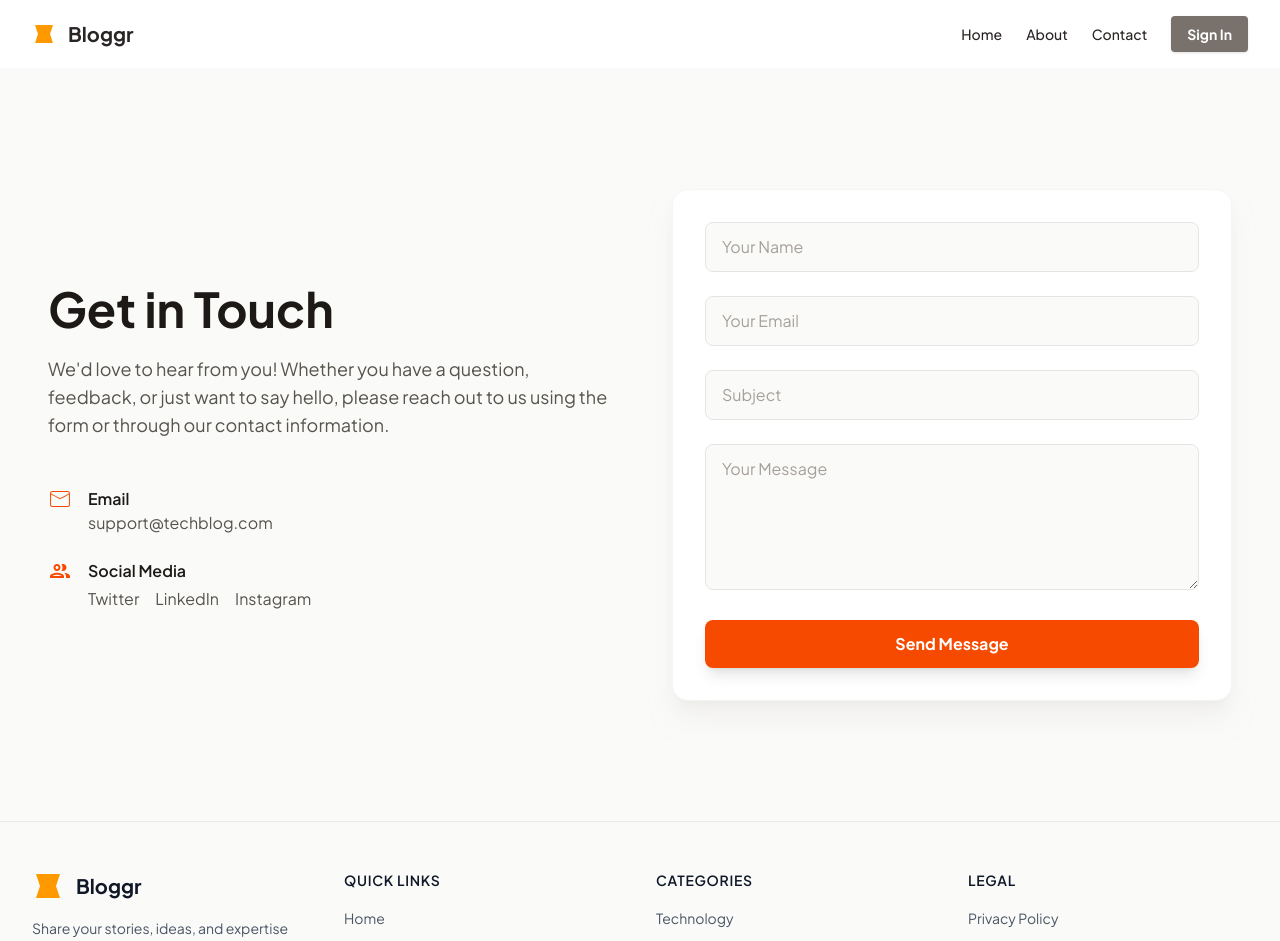
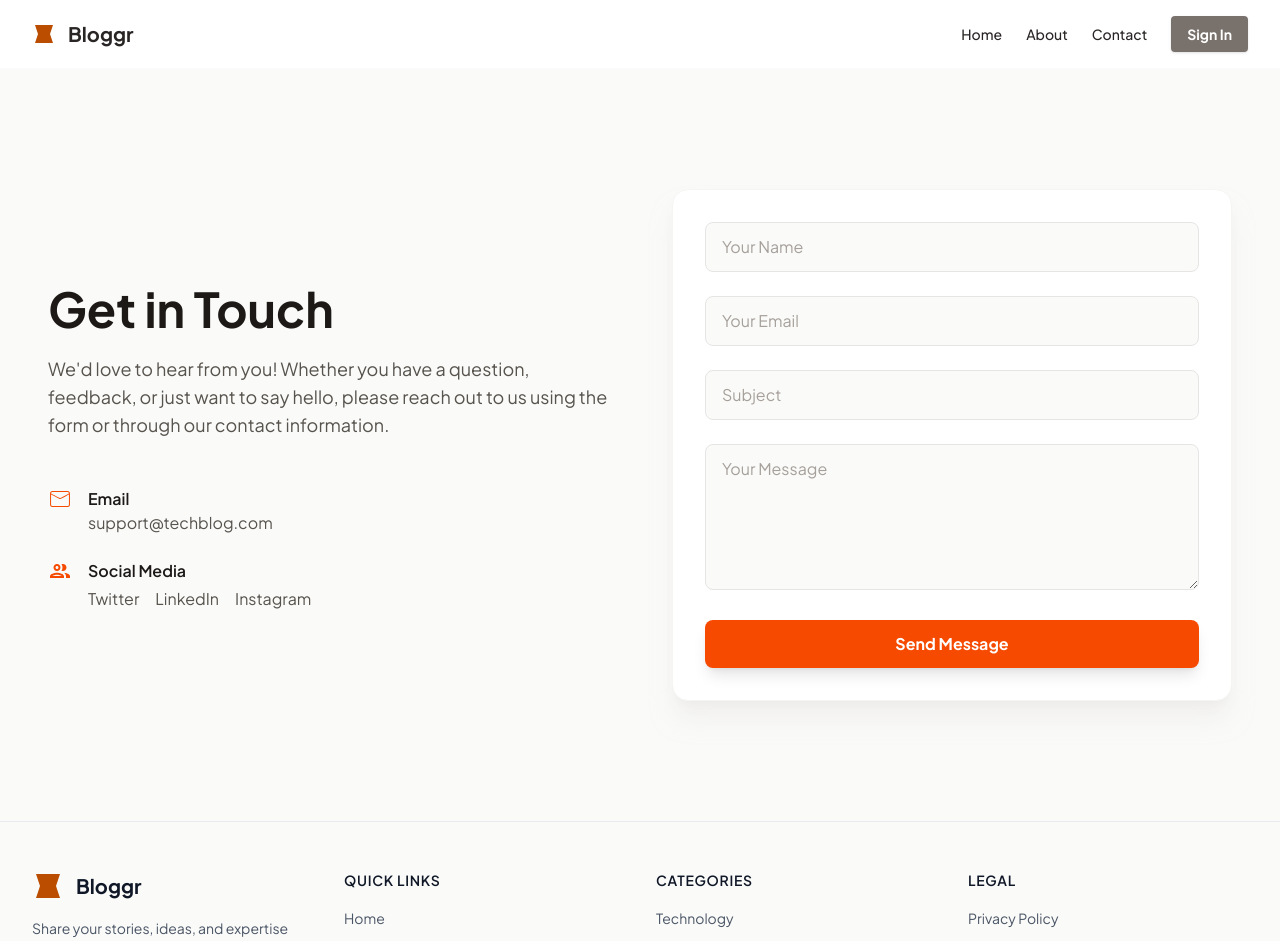
Before and after one commit to Mohammad-Hassan027/Blog-App, a React (Vite) app in the folder client/: page /contact in a window 1280 px wide. Shown: the top 941 px of the page. Built offline with nearby package versions, Linux system fonts and the light colour scheme; no server answers.

Commit message:
style: update text color to amber-700 for consistency across components

```diff
--- a/client/src/components/Footer.jsx
+++ b/client/src/components/Footer.jsx
@@ -10,7 +10,7 @@ function Footer() {
           <div className="md:col-span-1">
             <Link to="/" className="flex items-center gap-3 mb-4">
               <svg
-                className="w-8 h-8 text-amber-500"
+                className="w-8 h-8 text-amber-700"
                 fill="none"
                 viewBox="0 0 48 48"
                 xmlns="http://www.w3.org/2000/svg"
--- a/client/src/components/Header.jsx
+++ b/client/src/components/Header.jsx
@@ -43,7 +43,7 @@ function Header() {
         <div className="flex items-center gap-4">
           <Link to="/" className="flex items-center gap-3">
             <svg
-              className="w-6 h-6 text-amber-500"
+              className="w-6 h-6 text-amber-700"
               fill="none"
               viewBox="0 0 48 48"
               xmlns="http://www.w3.org/2000/svg"
--- a/client/src/pages/Create-post/CreatePost.jsx
+++ b/client/src/pages/Create-post/CreatePost.jsx
@@ -283,7 +283,7 @@ function CreatePost() {
                         {tag}
                         <button
                           type="button"
-                          className={`ml-1 text-amber-500 hover:text-amber-700 focus:outline-none ${
+                          className={`ml-1 text-amber-700 hover:text-amber-900 focus:outline-none ${
                             isActionActive
                               ? "opacity-50 cursor-not-allowed"
                               : ""
--- a/client/src/pages/Dashboard/index.jsx
+++ b/client/src/pages/Dashboard/index.jsx
@@ -178,7 +178,7 @@ function DashBoard() {
         <td className="px-6 py-4">
           <div className="flex items-center gap-4 text-sm font-medium">
             <Link
-              className="text-amber-500 cursor-pointer hover:text-amber-700 transition"
+              className="text-amber-700 cursor-pointer hover:text-amber-900 transition"
               to={`/post/${blog._id}`}
             >
               View
--- a/client/src/pages/Edit-post/EditPost.jsx
+++ b/client/src/pages/Edit-post/EditPost.jsx
@@ -333,7 +333,7 @@ function EditPost() {
                         {tag}
                         <button
                           type="button"
-                          className={`ml-1 text-amber-500 hover:text-amber-700 focus:outline-none ${
+                          className={`ml-1 text-amber-700 hover:text-amber-900 focus:outline-none ${
                             isActionActive
                               ? "opacity-50 cursor-not-allowed"
                               : ""
--- a/client/src/pages/Home/BlogCard.jsx
+++ b/client/src/pages/Home/BlogCard.jsx
@@ -18,7 +18,7 @@ function BlogCard({ blog }) {
       </p>
 
       <Link
-        className="inline-flex items-center gap-2 mt-4 text-sm font-medium text-amber-500 hover:underline"
+        className="inline-flex items-center gap-2 mt-4 text-sm font-medium text-amber-700 hover:underline"
         to={`/post/${postId}`}
         onClick={() => {
           window.scrollTo(0, 0);
--- a/client/src/pages/Home/Home.jsx
+++ b/client/src/pages/Home/Home.jsx
@@ -53,7 +53,7 @@ function Home() {
                 </p>
                 <div className="mt-6">
                   <Link
-                    className="inline-flex items-center gap-2 text-sm font-medium text-amber-500 hover:underline"
+                    className="inline-flex items-center gap-2 text-sm font-medium text-amber-700 hover:underline"
                     to={"/post/68d62e54ce51c6eec9bc3608"}
                     aria-label={`Read full post: The Rise of Quantum Computing`}
                   >
@@ -95,7 +95,7 @@ function Home() {
               Latest Posts
             </h2>
             <Link
-              className="flex items-center gap-1 mt-2 text-sm font-medium text-amber-500 md:mt-0 hover:underline"
+              className="flex items-center gap-1 mt-2 text-sm font-medium text-amber-700 md:mt-0 hover:underline"
               to={"/all-posts"}
             >
               View all posts
```
